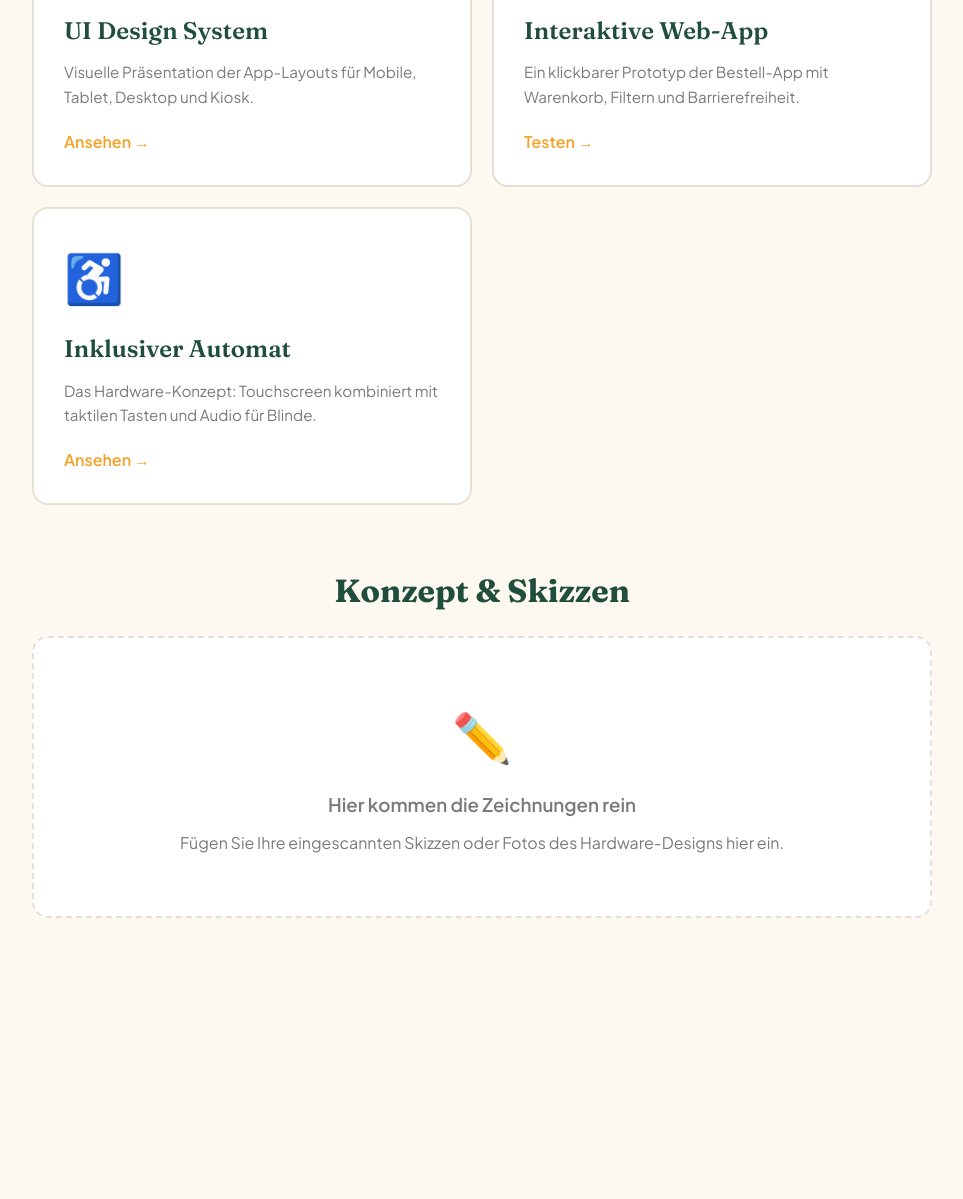
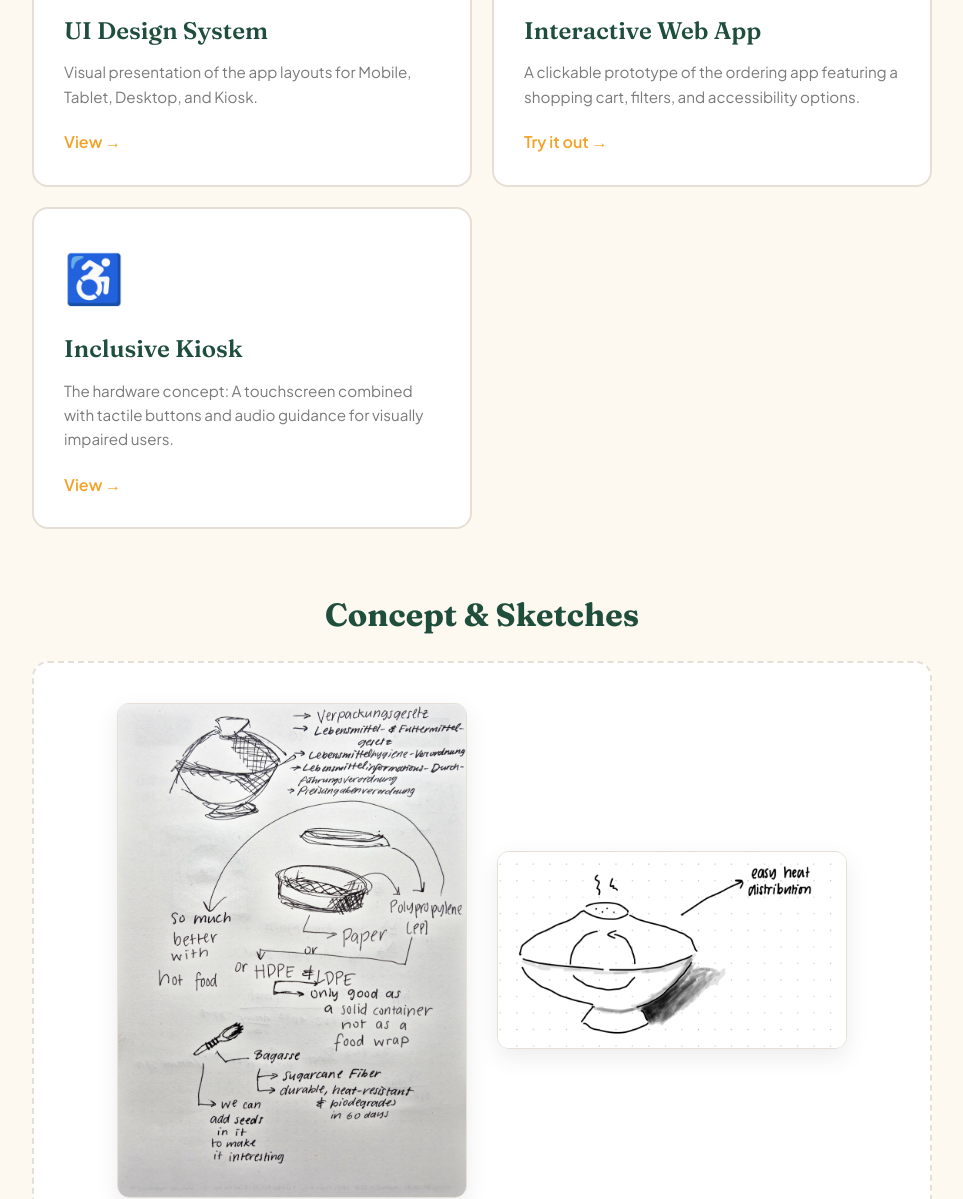
Before and after one commit to lizomander/Kochbox-prototype, a plain HTML site: page index.html in a window 1280 px wide. Shown: the part 350-1549 px from the top of the page, without its empty margins (158-1121 px from the left). Before the commit the page ends 1308 px from the top, so only its background shows below. Drawn offline with Linux system fonts and the light colour scheme.

Commit message:
chore: added the images and going back to index option

```diff
--- a/index.html
+++ b/index.html
@@ -1,5 +1,5 @@
 <!DOCTYPE html>
-<html lang="de">
+<html lang="en">
 <head>
   <meta charset="UTF-8">
   <meta name="viewport" content="width=device-width, initial-scale=1.0">
@@ -40,7 +40,20 @@
 
     .sketch-box {
       background: var(--white); border: 2px dashed var(--border); border-radius: 16px;
-      padding: 60px 20px; text-align: center; color: var(--text-muted);
+      padding: 40px; text-align: center; color: var(--text-muted);
+      display: flex;
+      justify-content: center;
+      align-items: center;
+      gap: 30px;
+      flex-wrap: wrap;
+    }
+
+    .sketch-box img {
+      max-width: 350px;
+      width: 100%;
+      border-radius: 12px;
+      box-shadow: 0 8px 24px rgba(0,0,0,0.08);
+      border: 1px solid var(--border);
     }
   </style>
 </head>
@@ -49,38 +62,41 @@
   <div class="container">
     <header>
       <div class="logo">🌿 KochBox</div>
-      <p class="subtitle">Ein smartes, inklusives Verpflegungssystem für die Technische Hochschule Ingolstadt. Prototypen und Konzepte.</p>
+      <p class="subtitle">A smart, inclusive food vending system for the Technische Hochschule Ingolstadt. Prototypes and Concepts.</p>
     </header>
 
     <div class="grid">
       <a href="kochbox-mockups.html" class="card">
         <div class="card-icon">📱</div>
         <div class="card-title">UI Design System</div>
-        <div class="card-desc">Visuelle Präsentation der App-Layouts für Mobile, Tablet, Desktop und Kiosk.</div>
-        <div class="card-link">Ansehen →</div>
+        <div class="card-desc">Visual presentation of the app layouts for Mobile, Tablet, Desktop, and Kiosk.</div>
+        <div class="card-link">View →</div>
       </a>
 
       <a href="app.html" class="card">
         <div class="card-icon">🛒</div>
-        <div class="card-title">Interaktive Web-App</div>
-        <div class="card-desc">Ein klickbarer Prototyp der Bestell-App mit Warenkorb, Filtern und Barrierefreiheit.</div>
-        <div class="card-link">Testen →</div>
+        <div class="card-title">Interactive Web App</div>
+        <div class="card-desc">A clickable prototype of the ordering app featuring a shopping cart, filters, and accessibility options.</div>
+        <div class="card-link">Try it out →</div>
       </a>
 
       <a href="kiosk.html" class="card">
         <div class="card-icon">♿</div>
-        <div class="card-title">Inklusiver Automat</div>
-        <div class="card-desc">Das Hardware-Konzept: Touchscreen kombiniert mit taktilen Tasten und Audio für Blinde.</div>
-        <div class="card-link">Ansehen →</div>
+        <div class="card-title">Inclusive Kiosk</div>
+        <div class="card-desc">The hardware concept: A touchscreen combined with tactile buttons and audio guidance for visually impaired users.</div>
+        <div class="card-link">View →</div>
       </a>
     </div>
 
-    <h2 class="section-title">Konzept & Skizzen</h2>
+    <h2 class="section-title">Concept & Sketches</h2>
     <div class="sketch-box">
-      <div style="font-size: 3rem; margin-bottom: 15px;">✏️</div>
-      <h3>Hier kommen die Zeichnungen rein</h3>
-      <p style="margin-top: 10px;">Fügen Sie Ihre eingescannten Skizzen oder Fotos des Hardware-Designs hier ein.</p>
-    </div>
+      <img src="images/first-prototype.jpeg" alt="First prototype sketches.">
+      <img src="images/plate.png" alt="Possible look for the container.">
+      <img src="images/spork.png" alt="Possible look for the utensil.">
+      <img src="images/vendmach1.png" alt="https://www.dimensions.com/element/snack-vending-machine-large">
+      <img src="images/vendmach2.png" alt="https://www.dimensions.com/element/snack-vending-machine-large">
+      <img src="images/murphytable.png" alt="https://spacesave.co.za/cdn/shop/files/SpaceSave-Wall-Mounted-Folding-Table-57x37_2.jpg?v=1771939873&width=1946">
+      </div>
 
   </div>
 
```
Also changed, not shown: app.html (+1 -0 lines), kiosk.html (+1 -0 lines), kochbox-mockups.html (+1 -0 lines), images/first-prototype.jpeg (added), images/murphytable.png (added), images/plate.png (added), images/spork.png (added), images/vendmach1.png (added), images/vendmach2.png (added).
